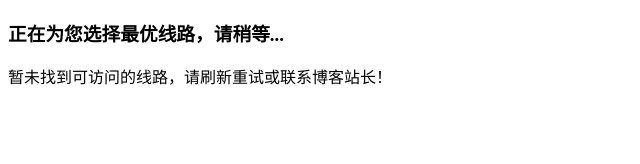
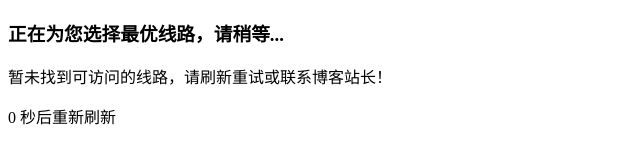
Before and after one commit to RoysterT/blog-link-test, a plain HTML site: page index.html in a window 1280 px wide. Shown: the whole page, without its empty margins (0-640 px from the left). Drawn offline with Linux system fonts and the light colour scheme; no server answers.

Commit message:
update231007
1. 更细线路信息
2. 新增自动刷新

```diff
--- a/config.json
+++ b/config.json
@@ -25,14 +25,19 @@
                 "testUrl": "https://github.iuoyt.com/"
             },
             {
+                "name": "CloudFlare",
+                "sub": "cf",
+                "testUrl": "https://cloudflare.iuoyt.com"
+            },
+            {
                 "name": "Vercel",
                 "sub": "vercel",
                 "testUrl": "https://vercel.iuoyt.com"
             },
             {
-                "name": "CloudFlare",
-                "sub": "cloudflare",
-                "testUrl": "https://cloudflare.iuoyt.com"
+                "name": "Zeabur",
+                "sub": "zeabur",
+                "testUrl": "https://zeabur.app"
             }
         ]
     }
--- a/index.html
+++ b/index.html
@@ -10,5 +10,6 @@
   <body>
     <h3 id="title"></h3>
     <p id="output">正在测试</p>
+    <div id="countdown"></div>
   </body>
 </html>
--- a/js/test.js
+++ b/js/test.js
@@ -1,5 +1,3 @@
-
-
 // 主函数
 async function testMain() {
   // 最优线路
@@ -22,7 +20,7 @@ async function testMain() {
     : "";
 
   let count = 0;
-  const totalLineNum = lines.length-1;
+  const totalLineNum = lines.length - 1;
 
   // 分别测算
   for (const line of lines) {
@@ -57,6 +55,25 @@ async function testMain() {
   } else {
     // 没有可访问的线路
     document.querySelector("p").innerText = pageConfig.allLineErrTips;
+
+    // 设置初始倒计时时间（秒）
+    let countdownTime = 3;
+    // 获取显示倒计时的元素
+    const countdownElement = document.getElementById("countdown");
+    // 创建一个函数来更新倒计时并刷新页面
+    function updateCountdown() {
+      countdownTime--;
+      countdownElement.textContent = countdownTime + " 秒后重新刷新";
+      if (countdownTime <= 0) {
+        // 当倒计时结束时，刷新页面
+        window.location.reload();
+      } else {
+        // 继续更新倒计时
+        setTimeout(updateCountdown, 1000); // 每秒更新一次
+      }
+    }
+    // 开始倒计时
+    updateCountdown();
   }
 }
 
```
